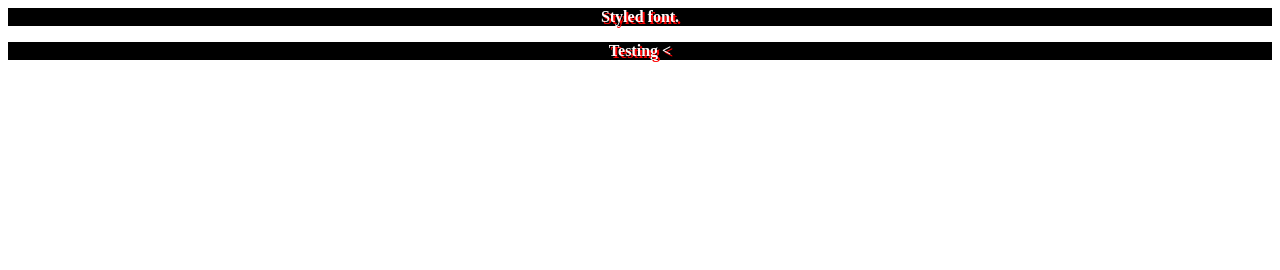
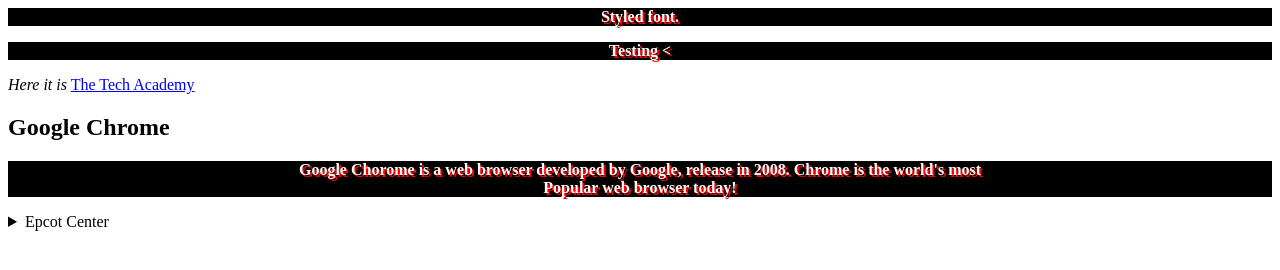
Before and after one commit to rogue1882/HTML-and-CSS-Projects, a plain HTML site: page Basic_HTML_and_CSS/Basic_HTML_5.html in a window 1280 px wide. Drawn offline with Linux system fonts and the light colour scheme.

Commit message:
Update Basic_HTML_5.html

```diff
--- a/Basic_HTML_and_CSS/Basic_HTML_5.html
+++ b/Basic_HTML_and_CSS/Basic_HTML_5.html
@@ -4,5 +4,23 @@
 		<link rel ="stylesheet" type= "text/css" href = "Basic_CSS_2.css">
 		<p>Styled font.</p>
 		<p>Testing &lt;</p>
+		<em>Here it is</em>
+		<a href="https://learncodinganywhere.com/" target="new">The Tech Academy</a>
+		<article>
+		<h2>Google Chrome</h2>
+		<p>Google Chorome is a web browser developed by Google, release in 2008.  Chrome is the world's most <br>
+		Popular web browser today!</p>
+		</article>
+
+		<details>
+			<summary>Epcot Center</summary>
+			<p>Epcot is a theme park at Walt Disney World Resort.</p>
+			</summary>
+		<details>
+
 	</body>
+	<h1>The time element</h1>
+		<p>Open from <time>10:00</time> to <time>21:00</time> Every Day!</p>
+
+
 </html>
```
